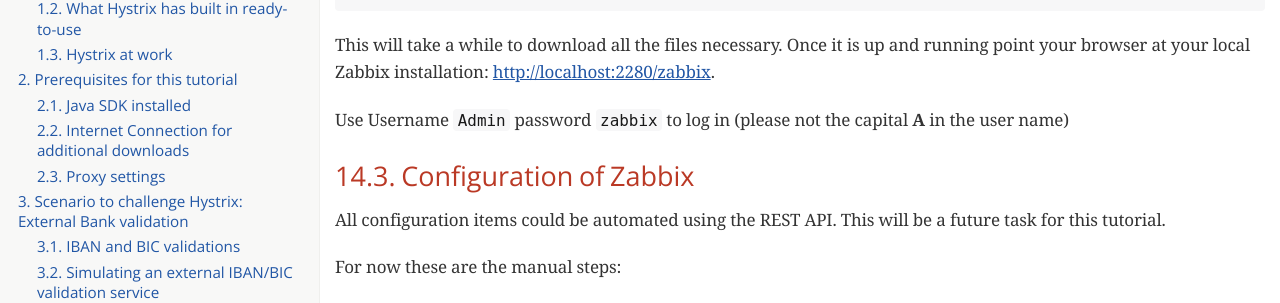
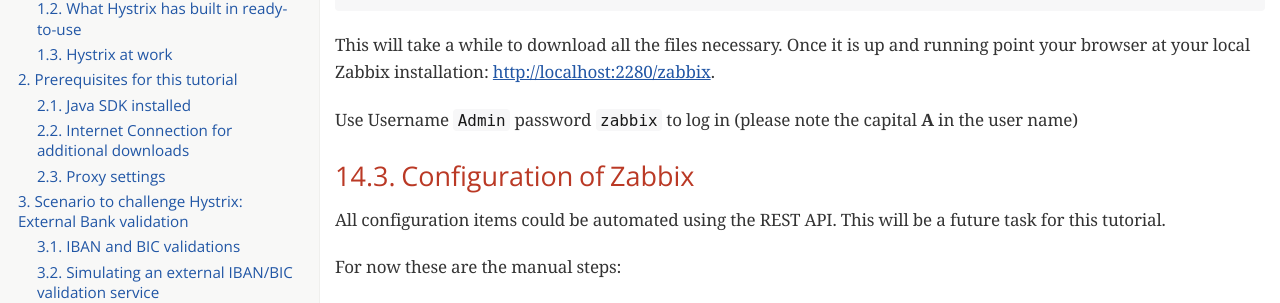
Before and after one commit to ahus1/hystrix-examples, a Jekyll site: the page manual.html, which Jekyll copies as it is, in a window 1280 px wide and 1400 px high, scrolled down 24817 px. Shown: the part 152-455 px from the top of the window. Built offline with Jekyll 4.4.1, drawn with Linux system fonts in a browser that asks for light colours; nearby versions of some CDN libraries; some web fonts are replaced; some of the changed text lies outside the part shown.

Commit message:
Travis build 22 pushed to gh-pages

```diff
--- a/css/asciidoctor.css
+++ b/css/asciidoctor.css
@@ -7,7 +7,6 @@ audio:not([controls]){display:none;height:0}
 [hidden],template{display:none}
 script{display:none!important}
 html{font-family:sans-serif;-ms-text-size-adjust:100%;-webkit-text-size-adjust:100%}
-body{margin:0}
 a{background:transparent}
 a:focus{outline:thin dotted}
 a:active,a:hover{outline:0}
@@ -42,7 +41,7 @@ textarea{overflow:auto;vertical-align:top}
 table{border-collapse:collapse;border-spacing:0}
 *,*:before,*:after{-moz-box-sizing:border-box;-webkit-box-sizing:border-box;box-sizing:border-box}
 html,body{font-size:100%}
-body{background:#fff;color:rgba(0,0,0,.8);padding:0;margin:0;font-family:"Noto Serif","DejaVu Serif",serif;font-weight:400;font-style:normal;line-height:1;position:relative;cursor:auto}
+body{background:#fff;color:rgba(0,0,0,.8);padding:0;margin:0;font-family:"Noto Serif","DejaVu Serif",serif;font-weight:400;font-style:normal;line-height:1;position:relative;cursor:auto;tab-size:4;-moz-osx-font-smoothing:grayscale;-webkit-font-smoothing:antialiased}
 a:hover{cursor:pointer}
 img,object,embed{max-width:100%;height:auto}
 object,embed{height:100%}
@@ -54,7 +53,6 @@ img{-ms-interpolation-mode:bicubic}
 .text-center{text-align:center!important}
 .text-justify{text-align:justify!important}
 .hide{display:none}
-body{-webkit-font-smoothing:antialiased}
 img,object,svg{display:inline-block;vertical-align:middle}
 textarea{height:auto;min-height:50px}
 select{width:100%}
@@ -109,13 +107,16 @@ table thead tr th,table thead tr td,table tfoot tr th,table tfoot tr td{padding:
 table tr th,table tr td{padding:.5625em .625em;font-size:inherit;color:rgba(0,0,0,.8)}
 table tr.even,table tr.alt,table tr:nth-of-type(even){background:#f8f8f7}
 table thead tr th,table tfoot tr th,table tbody tr td,table tr td,table tfoot tr td{display:table-cell;line-height:1.6}
-body{tab-size:4}
 h1,h2,h3,#toctitle,.sidebarblock>.content>.title,h4,h5,h6{line-height:1.2;word-spacing:-.05em}
 h1 strong,h2 strong,h3 strong,#toctitle strong,.sidebarblock>.content>.title strong,h4 strong,h5 strong,h6 strong{font-weight:400}
 .clearfix:before,.clearfix:after,.float-group:before,.float-group:after{content:" ";display:table}
 .clearfix:after,.float-group:after{clear:both}
-*:not(pre)>code{font-size:.9375em;font-style:normal!important;letter-spacing:0;padding:.1em .5ex;word-spacing:-.15em;background-color:#f7f7f8;-webkit-border-radius:4px;border-radius:4px;line-height:1.45;text-rendering:optimizeSpeed}
+*:not(pre)>code{font-size:.9375em;font-style:normal!important;letter-spacing:0;padding:.1em .5ex;word-spacing:-.15em;background-color:#f7f7f8;-webkit-border-radius:4px;border-radius:4px;line-height:1.45;text-rendering:optimizeSpeed;word-wrap:break-word}
+*:not(pre)>code.nobreak{word-wrap:normal}
+*:not(pre)>code.nowrap{white-space:nowrap}
 pre,pre>code{line-height:1.45;color:rgba(0,0,0,.9);font-family:"Droid Sans Mono","DejaVu Sans Mono",monospace;font-weight:400;text-rendering:optimizeSpeed}
+em em{font-style:normal}
+strong strong{font-weight:400}
 .keyseq{color:rgba(51,51,51,.8)}
 kbd{font-family:"Droid Sans Mono","DejaVu Sans Mono",monospace;display:inline-block;color:rgba(0,0,0,.8);font-size:.65em;line-height:1.45;background-color:#f7f7f7;border:1px solid #ccc;-webkit-border-radius:3px;border-radius:3px;-webkit-box-shadow:0 1px 0 rgba(0,0,0,.2),0 0 0 .1em white inset;box-shadow:0 1px 0 rgba(0,0,0,.2),0 0 0 .1em #fff inset;margin:0 .15em;padding:.2em .5em;vertical-align:middle;position:relative;top:-.1em;white-space:nowrap}
 .keyseq kbd:first-child{margin-left:0}
--- a/manual.html
+++ b/manual.html
@@ -4,12 +4,12 @@
 <meta charset="UTF-8">
 <!--[if IE]><meta http-equiv="X-UA-Compatible" content="IE=edge"><![endif]-->
 <meta name="viewport" content="width=device-width, initial-scale=1.0">
-<meta name="generator" content="Asciidoctor 1.5.3">
+<meta name="generator" content="Asciidoctor 1.5.5">
 <title>Hystrix Examples&#8201;&#8212;&#8201;and a little bit more</title>
 <link rel="stylesheet" href="https://fonts.googleapis.com/css?family=Open+Sans:300,300italic,400,400italic,600,600italic%7CNoto+Serif:400,400italic,700,700italic%7CDroid+Sans+Mono:400,700">
-<link rel="stylesheet" href="css//asciidoctor.css">
-<link rel="stylesheet" href="https://cdnjs.cloudflare.com/ajax/libs/font-awesome/4.4.0/css/font-awesome.min.css">
-<link rel="stylesheet" href="css//coderay-asciidoctor.css">
+<link rel="stylesheet" href="css/asciidoctor.css">
+<link rel="stylesheet" href="https://cdnjs.cloudflare.com/ajax/libs/font-awesome/4.6.3/css/font-awesome.min.css">
+<link rel="stylesheet" href="css/coderay-asciidoctor.css">
 </head>
 <body class="book toc2 toc-left">
 <div id="header">
@@ -1353,7 +1353,7 @@ run the follwing command in <code>tools/zabbix</code>:</p>
 <p>This will take a while to download all the files necessary. Once it is up and running point your browser at your local Zabbix installation: <a href="http://localhost:2280/zabbix" class="bare">http://localhost:2280/zabbix</a>.</p>
 </div>
 <div class="paragraph">
-<p>Use Username <code>Admin</code> password <code>zabbix</code> to log in (please not the capital <strong>A</strong> in the user name)</p>
+<p>Use Username <code>Admin</code> password <code>zabbix</code> to log in (please note the capital <strong>A</strong> in the user name)</p>
 </div>
 </div>
 <div class="sect2">
```
Also changed, not shown: other parts of manual.html (+1 -1 lines).
